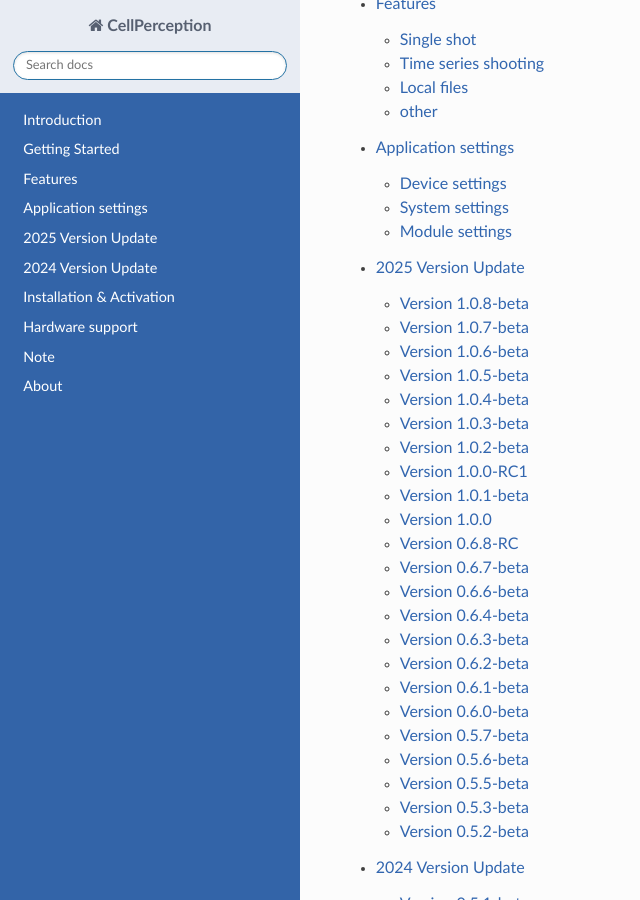
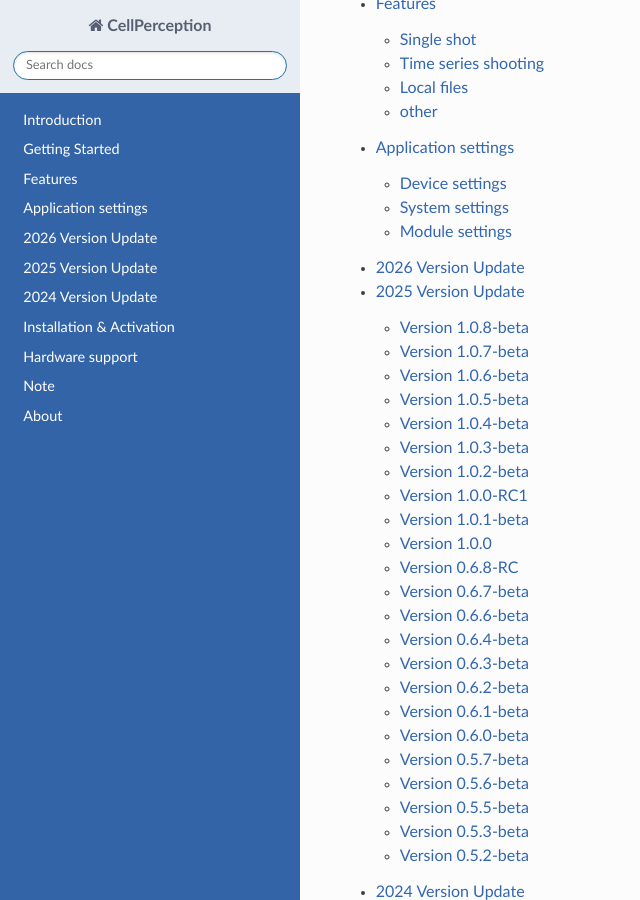
Before and after one commit to yangtong93/living-cell-docs, a Sphinx documentation site: the page built from source/index.rst, in a window 1280 px wide and 900 px high, scrolled down 576 px. Shown: the whole window, without its empty margins (0-640 px from the left). Built offline with Sphinx 7.4.7 and the Read the Docs theme 3.1.0, drawn with Linux system fonts in a browser that asks for light colours; pages that are not in the unit, such as notebooks, are missing from menus.

Commit message:
file: upgrade2026.md

```diff
--- a/source/index.rst
+++ b/source/index.rst
@@ -13,6 +13,7 @@
    user_guide/quickstart
    user_guide/function
    user_guide/setting
+   user_guide/upgrade2026
    user_guide/upgrade2025
    user_guide/upgrade
    user_guide/program
--- /dev/null
+++ b/source/user_guide/upgrade2026.md
@@ -0,0 +1 @@
+# 2026 Version Update
```
Also changed, not shown: 1 other file.
